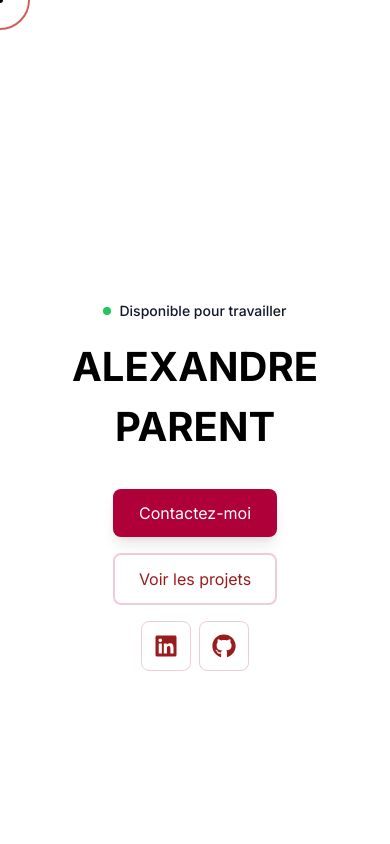
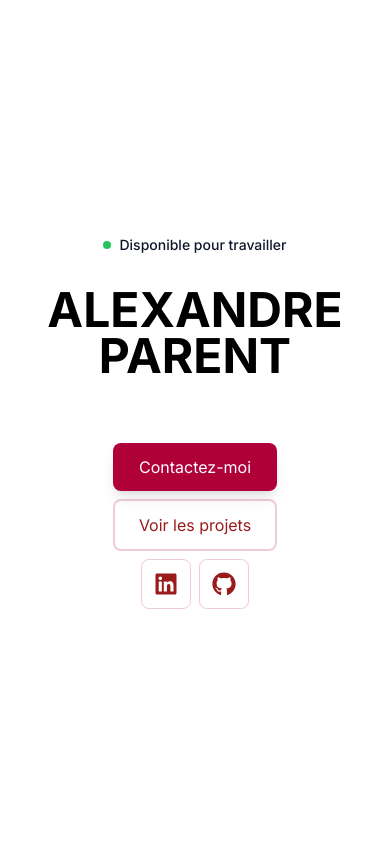
Before and after one commit to Alexandre-Parent/portfolio, a Next.js app: page / in a window 390 px wide. Shown: the top 844 px of the page. Built offline with nearby package versions, Linux system fonts and the light colour scheme.

Commit message:
v0.3 bugfix

```diff
--- a/src/app/page.jsx
+++ b/src/app/page.jsx
@@ -7,7 +7,7 @@ import Footer from '@/components/common/Footer';
 
 export default function Home() {
   return (
-    <div className="container mx-auto px-4 py-16 max-w-7xl">
+    <div className="container mx-auto px-4 max-w-7xl">
       <HeroSection />
       <AboutSection />
       <ProjectsSection />
--- a/src/components/sections/HeroSection.jsx
+++ b/src/components/sections/HeroSection.jsx
@@ -10,22 +10,24 @@ export default function HeroSection() {
           </div>
         </div>
 
-        <div className="text-center space-y-8 w-full max-w-4xl mx-auto relative">
+        <div className="text-center space-y-4 w-full max-w-4xl mx-auto relative">
           <div className="flex flex-col items-center">
-            <div className="flex items-center space-x-2 mb-4 text-sm md:text-base text-black-600 font-medium">
+            <div className="flex items-center space-x-2 text-sm md:text-base text-black-600 font-medium">
               <span className="w-2 h-2 bg-green-500 rounded-full inline-block"></span>
               <span>Disponible pour travailler</span>
             </div>
-            <h1 className="text-5xl xs:text-6xl sm:text-7xl md:text-8xl lg:text-9xl font-bold text-black uppercase px-4">
+            <h1 className="text-6xl  md:text-7xl lg:text-9xl font-bold text-black uppercase mt-8 px-4 mb-12 leading-[0.95]">
               Alexandre Parent
             </h1>
           </div>
 
-          <div className="space-y-4">
-            {/* Modification principale ici */}
-            <div className="flex flex-col sm:flex-row sm:space-x-4 space-y-4 sm:space-y-0 items-center justify-center">
-              <div className="flex flex-col sm:flex-row space-y-4 sm:space-y-0 sm:space-x-4">
-                <a href="#contact" className="px-6 py-3 bg-primary-600 text-white rounded-lg shadow-lg">
+          <div className="space-y-2">
+            <div className="flex flex-col sm:flex-row sm:space-x-4 space-y-2 sm:space-y-0 items-center justify-center">
+              <div className="flex flex-col sm:flex-row space-y-2 sm:space-y-0 sm:space-x-4">
+                <a
+                  href="mailto:alexandrepar.pro@gmail.com"
+                  className="px-6 py-3 bg-primary-600 text-white rounded-lg shadow-lg"
+                >
                   Contactez-moi
                 </a>
                 <a
--- a/src/styles/cursor.css
+++ b/src/styles/cursor.css
@@ -69,3 +69,13 @@ button, button *,
 .cursor-pointer * {
     cursor: none !important;
 }
+
+@media screen and (max-width: 768px) {
+    body {
+        cursor: auto !important;
+    }
+
+    .custom-cursor {
+        display: none !important;
+    }
+}
```
